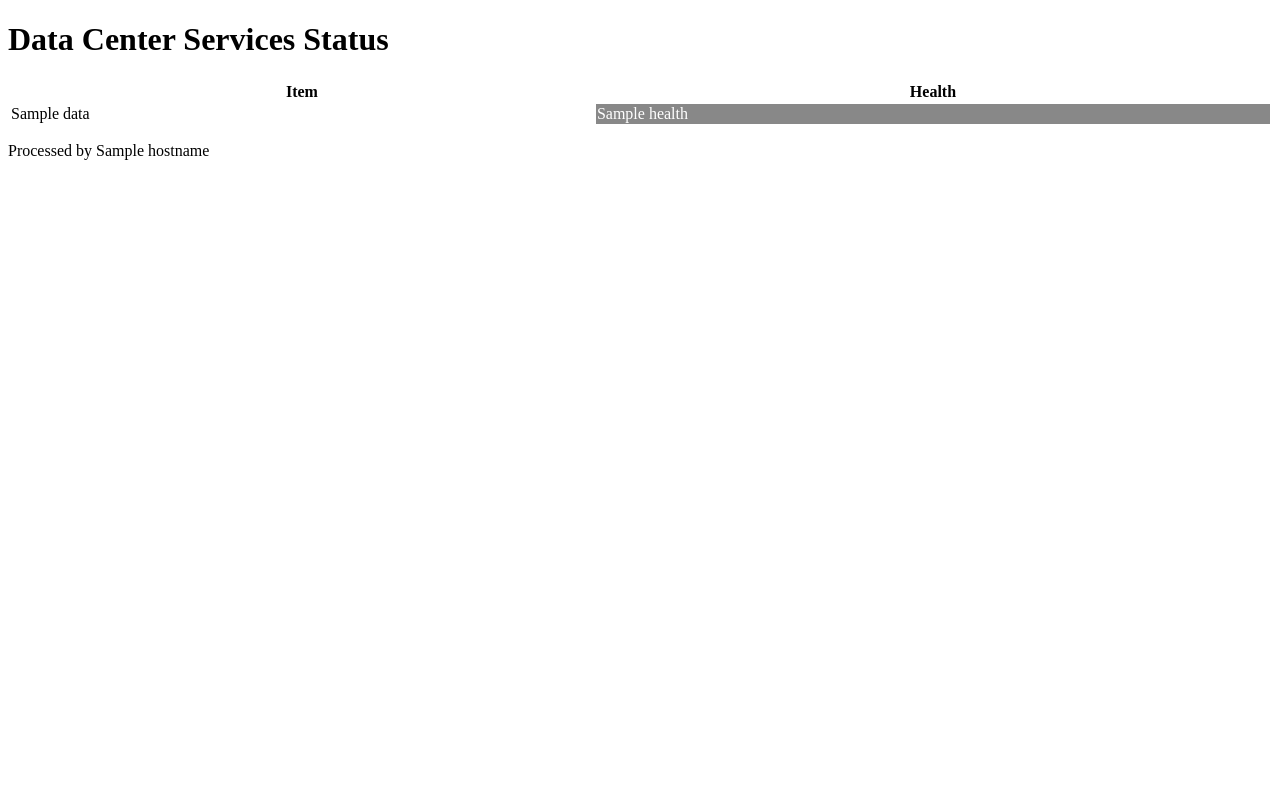
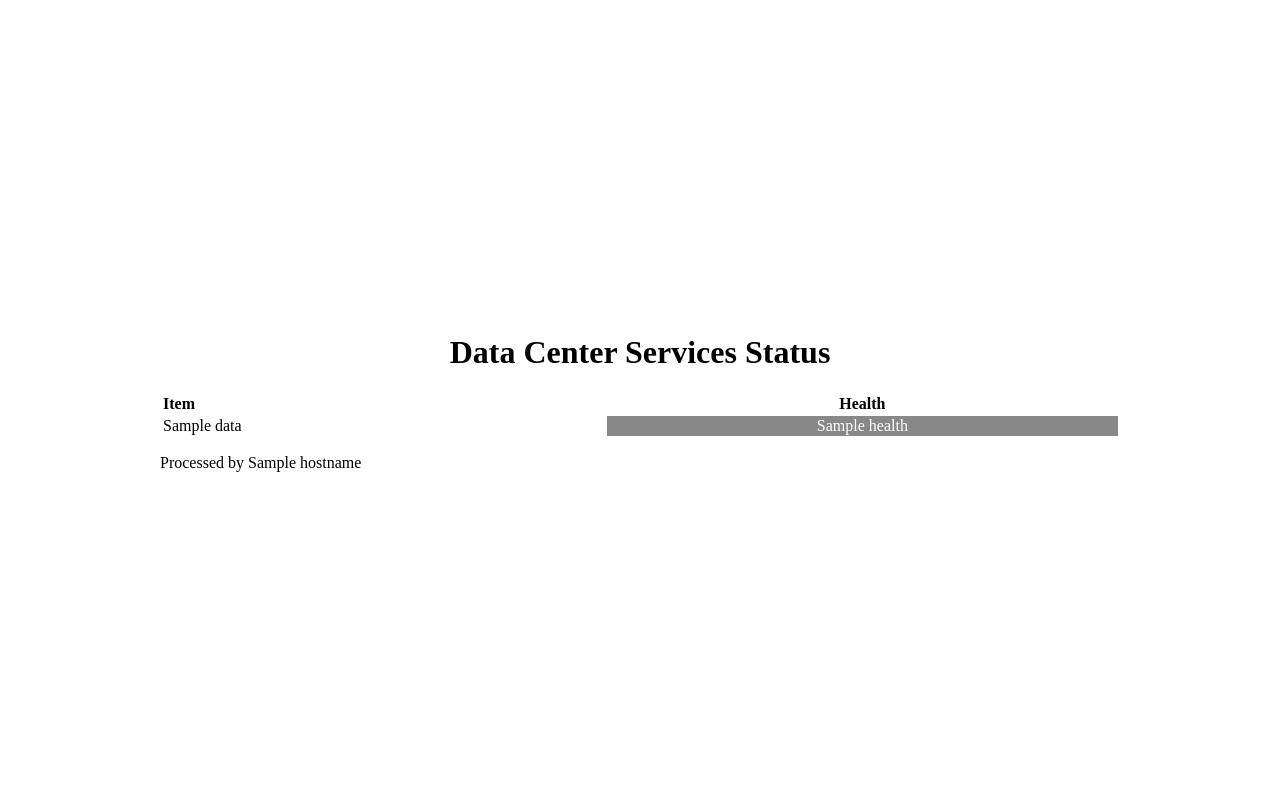
Before and after one commit to chapeter/acidash, a Flask app: template app/templates/index.html in a window 1280 px wide. Run offline with Flask 2, Linux system fonts and the light colour scheme; the template is opened without the code that fills it: most values are stand-ins (such as "Sample title", 1, 10 or a date in 2020).

Commit message:
added some css stuff

```diff
--- /dev/null
+++ b/app/static/example.css
@@ -0,0 +1,34 @@
+html, body {
+    height: 100%;
+}
+
+html {
+    display: table;
+    margin: auto;
+    width: 75%
+}
+
+body {
+    display: table-cell;
+    vertical-align: middle;
+}
+
+h1 {
+    text-align: center;
+}
+
+.left {
+    text-align: left;
+}
+
+.right {
+    text-align: right;
+}
+
+.center {
+    text-align: center;
+    }
+
+.hostname {
+    text-align: center;
+}
--- a/app/templates/base_layout.html
+++ b/app/templates/base_layout.html
@@ -3,6 +3,7 @@
 <head>
     <meta charset="UTF-8">
     <title>Datacenter NOC</title>
+    <link rel="stylesheet" type="text/css" href="{{ url_for('static', filename='example.css')}}">
 </head>
 <body>
     <div id="content">{% block content %}{% endblock %}</div>
--- a/app/templates/index.html
+++ b/app/templates/index.html
@@ -4,13 +4,13 @@
 <h1>Data Center Services Status</h1>
     <table border="0" style="width:100%">
         <tr>
-            <th>Item</th>
+            <th><div class="left">Item</div></th>
             <th>Health</th>
         </tr>
         {% for n in data %}
         <tr>
             <td>{{n['name']}}</td>
-            <td bgcolor="{{n['bgcolor']}}"><font color="white">{{n['health']}}</font></td>
+            <td bgcolor="{{n['bgcolor']}}"><div class="center"><font color="white">{{n['health']}}</font></div></td>
         </tr>
         {% endfor %}
 
```
